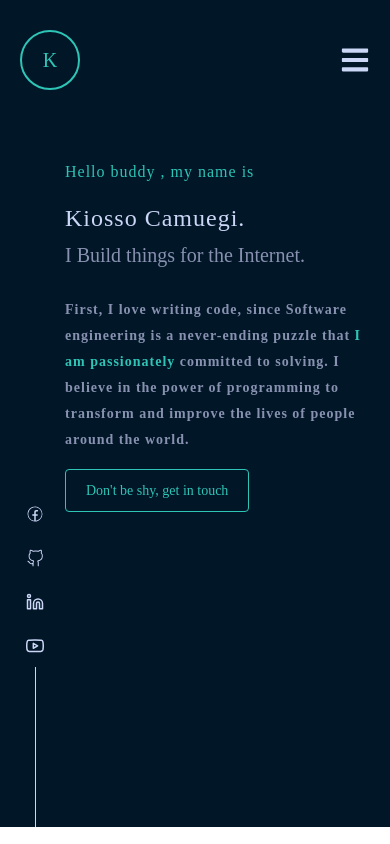
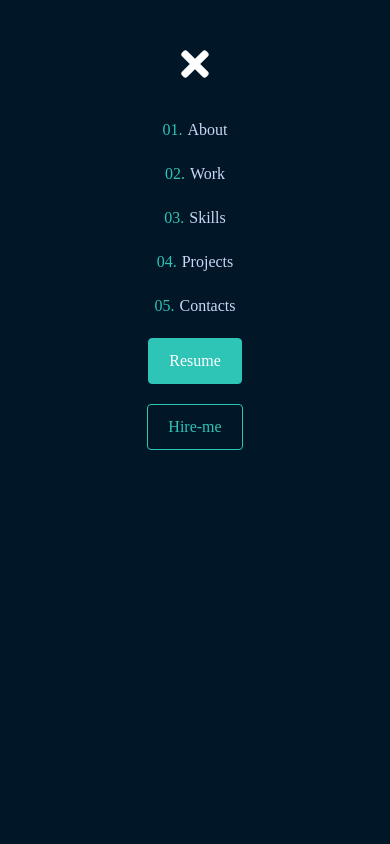
Before and after one commit to kiossoCamuegi/kiossocamuegi, a React (Create React App) app: page / in a window 390 px wide. Both pictures are taken after a click on the element 355 px from the left and 60 px from the top of the page. Shown: the top 844 px of the page. Built offline with nearby package versions, Linux system fonts and the light colour scheme; a web font is replaced by a local one.

Commit message:
Add files via upload

```diff
--- a/src/Components/Header.jsx
+++ b/src/Components/Header.jsx
@@ -1,19 +1,22 @@
-import React from 'react'
+import React, { useState } from 'react'
 import { CiFacebook} from "react-icons/ci";
 import {VscGithubAlt} from "react-icons/vsc";
 import {FiLinkedin, FiYoutube} from "react-icons/fi";
 import { Link } from 'react-router-dom';
-import { FaBars } from 'react-icons/fa';
+import { FaBars, FaTimes } from 'react-icons/fa';
 
 function Header(props) {
-
-
+    const [active, setActive] = useState(false);
     const SocialLinks = [
          {name:'', icon:<CiFacebook/> , link:''},
          {name:'', icon:<VscGithubAlt/> , link:''},
          {name:'', icon:<FiLinkedin /> , link:''},
          {name:'', icon:<FiYoutube/> , link:''}
     ]
+
+    const toggleMenu = ()=>{
+       setActive(active == true ?  false : true);
+    }
 
 
   return (
@@ -29,10 +32,15 @@ function Header(props) {
           </div>
 
           <div className="navbar-item">
-              <div className="close-btn">
+              <div className="close-btn"  onClick={()=>toggleMenu()}>
                  <FaBars/>
               </div>
-              <div className="navbar-item">
+              <div className={`navbar-item  ${active ? ' active' :  ''} `}>
+                <br />
+                 <div className="close-btn" onClick={()=>toggleMenu()}>
+                      <FaTimes/>
+                 </div>
+                <br />
               <ul>
                   <Link to="#about"><li>01. <span>About</span></li></Link>
                   <Link to="#work"><li>02. <span>Work</span></li></Link>
--- a/src/index.css
+++ b/src/index.css
@@ -849,6 +849,7 @@ body .resume .btn svg{
 
      body .header .close-btn{
        display: block;
+       cursor: pointer;
      }
 
        body  .header .navbar-item .navbar-item{
@@ -869,6 +870,13 @@ body .resume .btn svg{
 
        body  .header .navbar-item .navbar-item.active{
         display: flex !important;
+       }
+
+       body  .header .navbar-item .navbar-item svg{
+          width:40px;
+          height:40px;
+          fill:#ffff;
+          color:#ffff;
        }
 
        body  .header .navbar-item .navbar-item ul,
```
